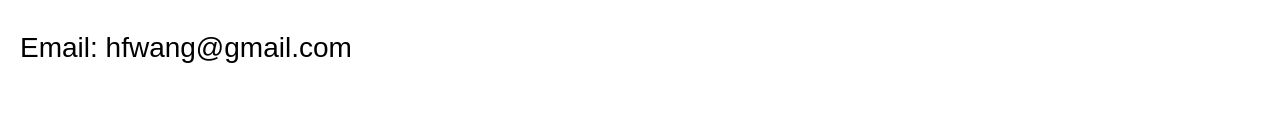
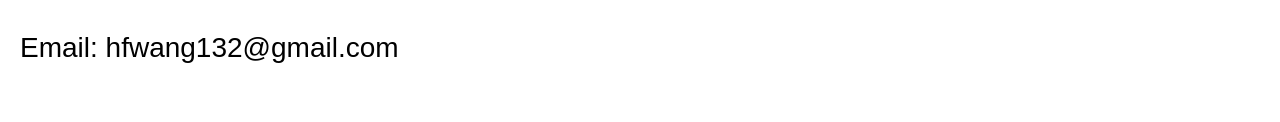
Before and after one commit to hfwang132/hfwang132.github.io.archive.0, a plain HTML site: page index.html in a window 1280 px wide. Shown: the part 848-970 px from the top of the page. Drawn offline with Linux system fonts and the light colour scheme.

```diff
--- a/index.html
+++ b/index.html
@@ -33,7 +33,7 @@
 
   <section id="contact">
     <h2>Contact Me</h2>
-    <p>Email: hfwang@gmail.com</p>
+    <p>Email: hfwang132@gmail.com</p>
   </section>
 
   <footer>
```
